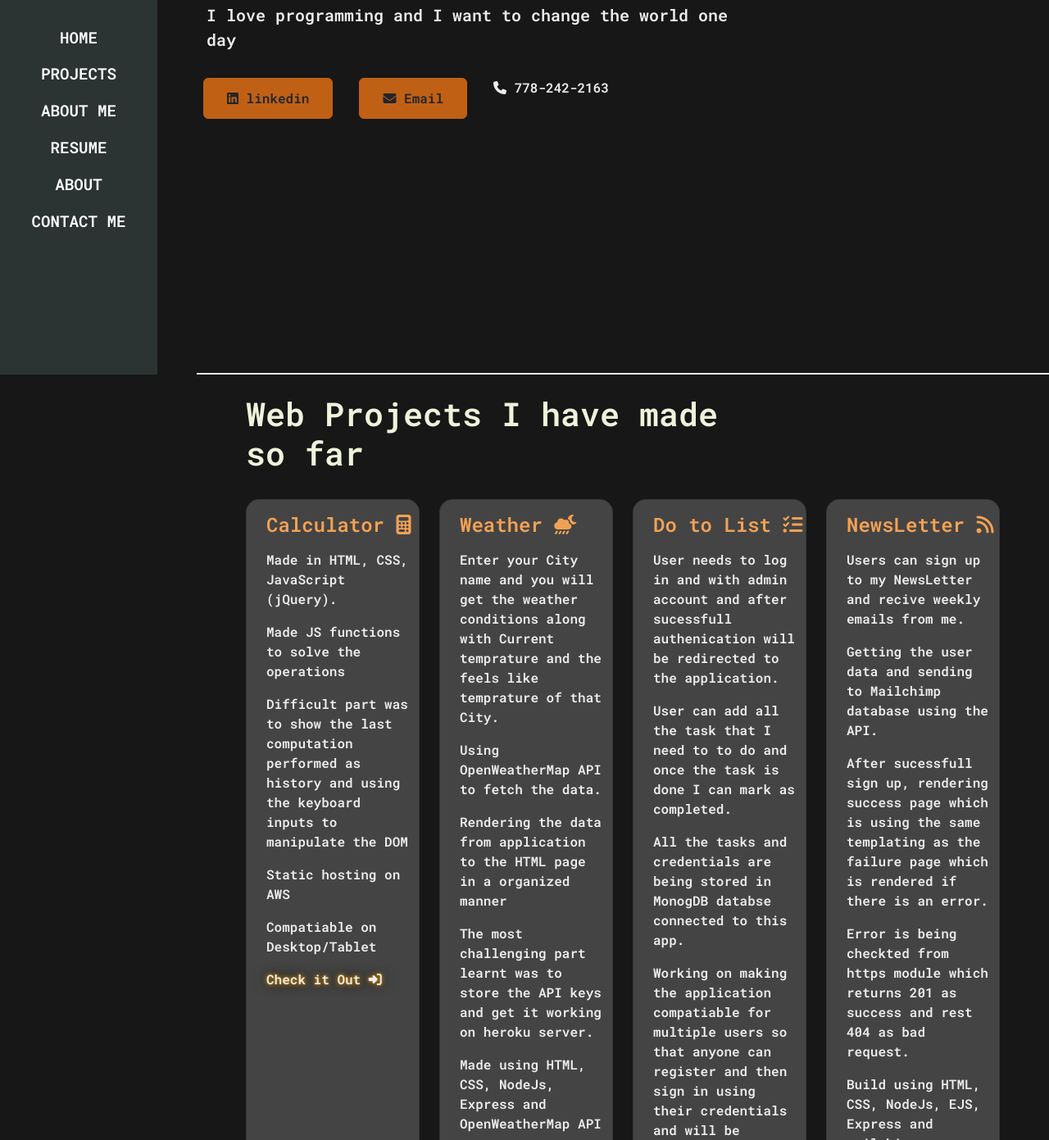
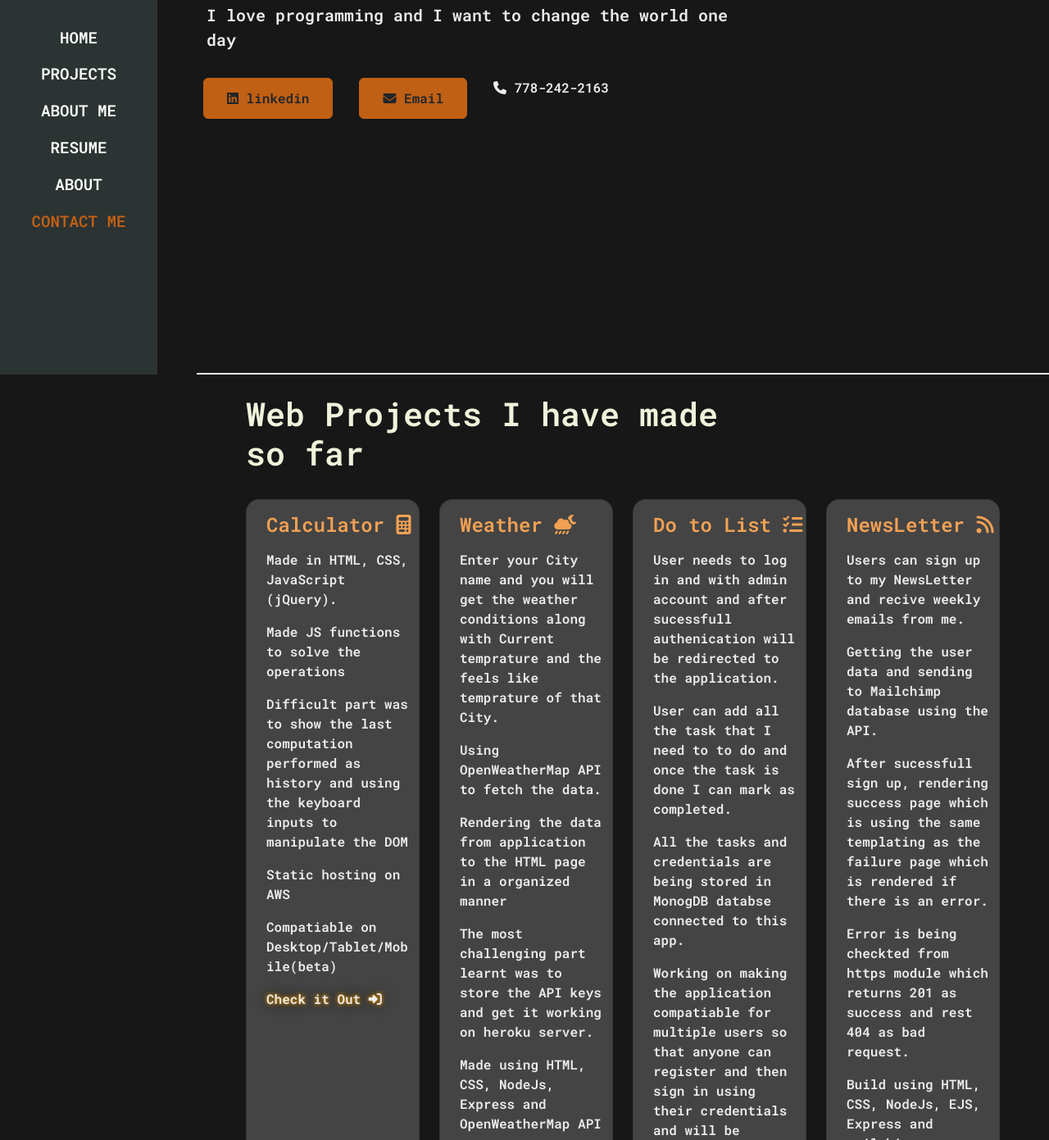
Before and after one commit to gurkeeratsing99/Web-Portfolio, a website: page index.html in a window 1280 px wide. Shown: the part 343-1734 px from the top of the page at 82% size. Drawn offline with nearby package versions, Linux system fonts and the light colour scheme.

Commit message:
Completed 26/7

```diff
--- a/index.html
+++ b/index.html
@@ -97,7 +97,7 @@
                 <p>Made JS functions to solve the operations</p>
                 <p>Difficult part was to show the last computation performed as history and using the keyboard inputs to manipulate the DOM</p>
                 <p>Static hosting on AWS</p>
-                <p>Compatiable on Desktop/Tablet </p>
+                <p>Compatiable on Desktop/Tablet/Mobile(beta) </p>
                 <p><a href="https://garrywebserver.s3.ca-central-1.amazonaws.com/Calculator+Finnal+-AWS/Claculator-master/index.html" class="link-custom flick">Check it Out <i class="fa-solid fa-right-to-bracket"></i></a></p>
               </div>
 
@@ -243,7 +243,7 @@
         </div>
         <div class="row">
           <div class="col-12 d-flex justify-content-center">
-            <a href="objects/GS_Resume.pdf" download='GarrySingh' class="btn btn-brand me-3"><i class="fa-solid fa-file-pdf"></i> Download pdf</a>
+            <a href="objects/GS_rs.pdf" download='GarrySingh' class="btn btn-brand me-3"><i class="fa-solid fa-file-pdf"></i> Download pdf</a>
           </div>
         </div>
       </div>
--- a/objects/style.css
+++ b/objects/style.css
@@ -64,6 +64,7 @@ img{
 .techWord{
 font-size: 1.2rem;
 animation-timing-function: ease-in;
+
 }
 
 .techWord:hover{
@@ -78,7 +79,7 @@ animation-timing-function: ease-in;
   color:white;
 }
 
-.navbar .nav-link:hover{
+.navbar .nav-link.active{
   color: var(--color-brand);
 }
 
@@ -134,6 +135,7 @@ h2::after{
 
 .flick{
   animation: flicker 1s ease-in-out infinite alternate;
+
 }
 
 .btn{
@@ -176,7 +178,6 @@ h2::after{
 .top{
   color: var(--color-brand2);
 }
-
 
 @keyframes typewritter {
   to{
```
Also changed, not shown: objects/images/resume1.png, objects/images/resume2.png, 2 other files.
